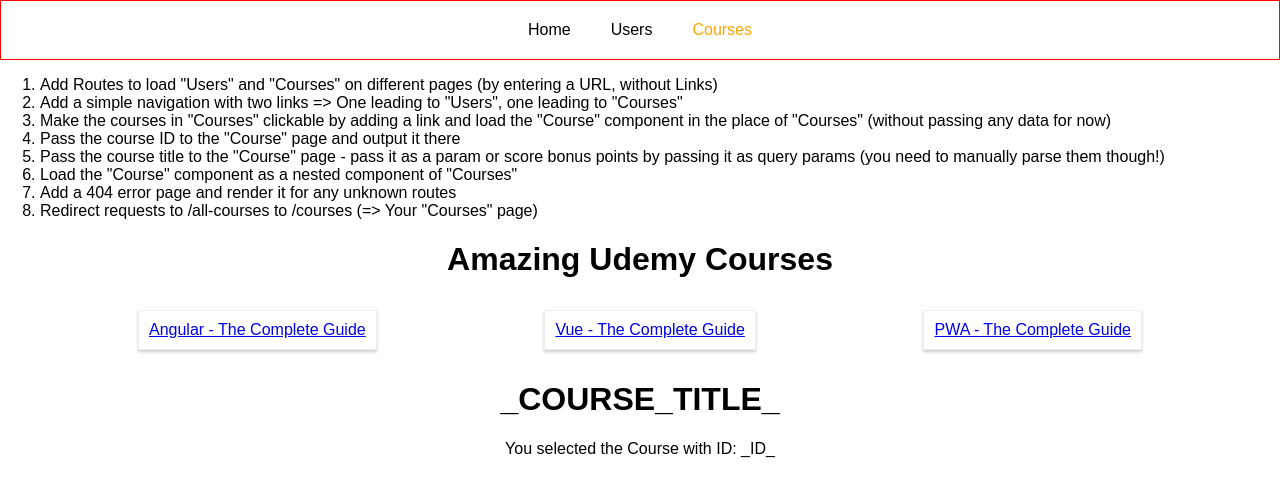
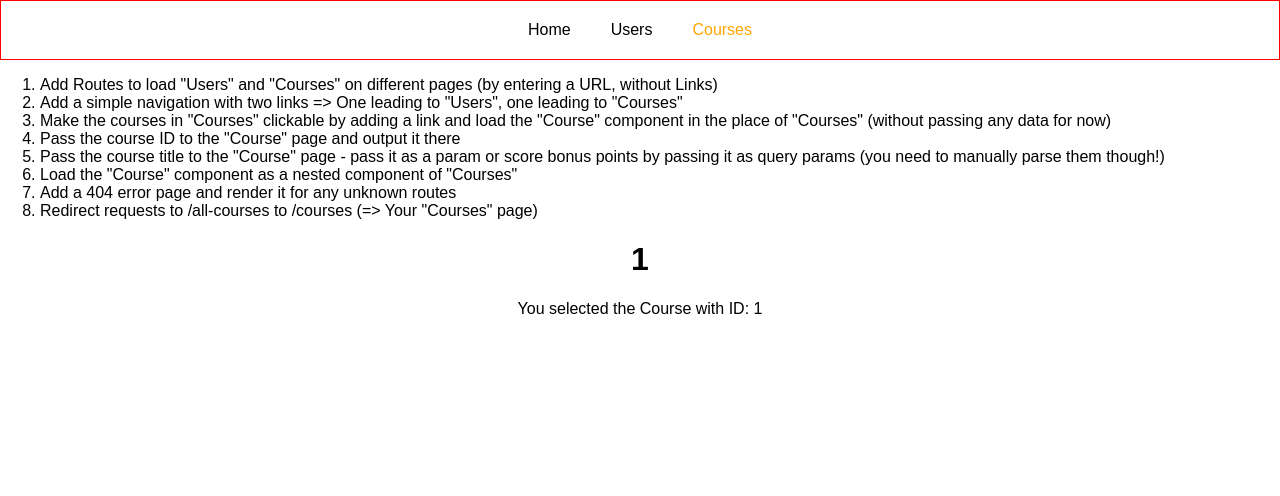
Before and after one commit to mecozma/routing-practice, a React (Create React App) app: page /courses/1/1 in a window 1280 px wide. Shown: the top 496 px of the page. Built offline with nearby package versions, Linux system fonts and the light colour scheme.

Commit message:
Passed multiple params to the router and rendered each course on a different page showing its id and its title

```diff
--- a/src/App.js
+++ b/src/App.js
@@ -64,9 +64,9 @@ class App extends Component {
               page)
             </li>
           </ol>
-          <Route path="/courses" component={Courses} />
+          <Route path="/courses" exact component={Courses} />
           <Route path="/users" component={Users} />
-          <Route path="/:id" component={Course} />
+          <Route path="/courses/:id/:title" component={Course} />
         </div>
       </BrowserRouter>
     );
--- a/src/containers/Course/Course.js
+++ b/src/containers/Course/Course.js
@@ -1,11 +1,16 @@
 import React, { Component } from 'react';
 
 class Course extends Component {
+
+    componentDidMount() {
+        console.log("Course componentDid", this.props);
+    }
+
     render () {
         return (
             <div>
-                <h1>_COURSE_TITLE_</h1>
-                <p>You selected the Course with ID: _ID_</p>
+                <h1>{this.props.match.params.title}</h1>
+                <p>You selected the Course with ID: {this.props.match.params.id}</p>
             </div>
         );
     }
--- a/src/containers/Courses/Courses.js
+++ b/src/containers/Courses/Courses.js
@@ -23,7 +23,9 @@ class Courses extends Component {
         <section className="Courses">
           {this.state.courses.map(course => {
             return (
-              <Link to={"/" + course.id} key={course.id}>
+              <Link
+                to={this.props.match.url + "/" + course.id + "/" + course.title}
+                key={course.id}>
                 <article className="Course" >
                   {course.title}
                 </article>
```
